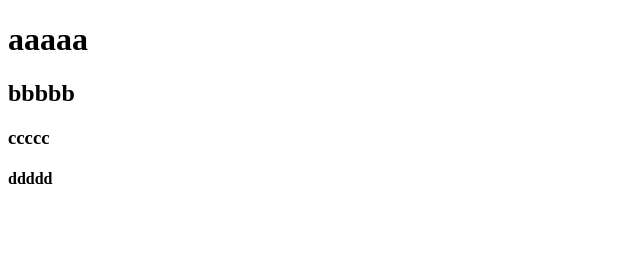
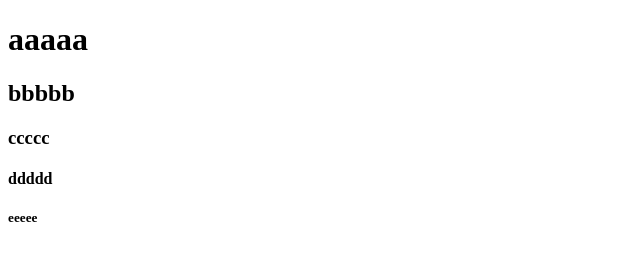
Before and after one commit to ckr1013/git1, a plain HTML site: page index.html in a window 1280 px wide. Shown: the full height of the page, 0-640 px from the left. Drawn offline with Linux system fonts and the light colour scheme.

Commit message:
'第四次提交'

```diff
--- a/index.html
+++ b/index.html
@@ -11,5 +11,6 @@
     <h2>bbbbb</h2>
     <h3>ccccc</h3>
     <h4>ddddd</h4>
+    <h5>eeeee</h5>
 </body>
 </html>
```
